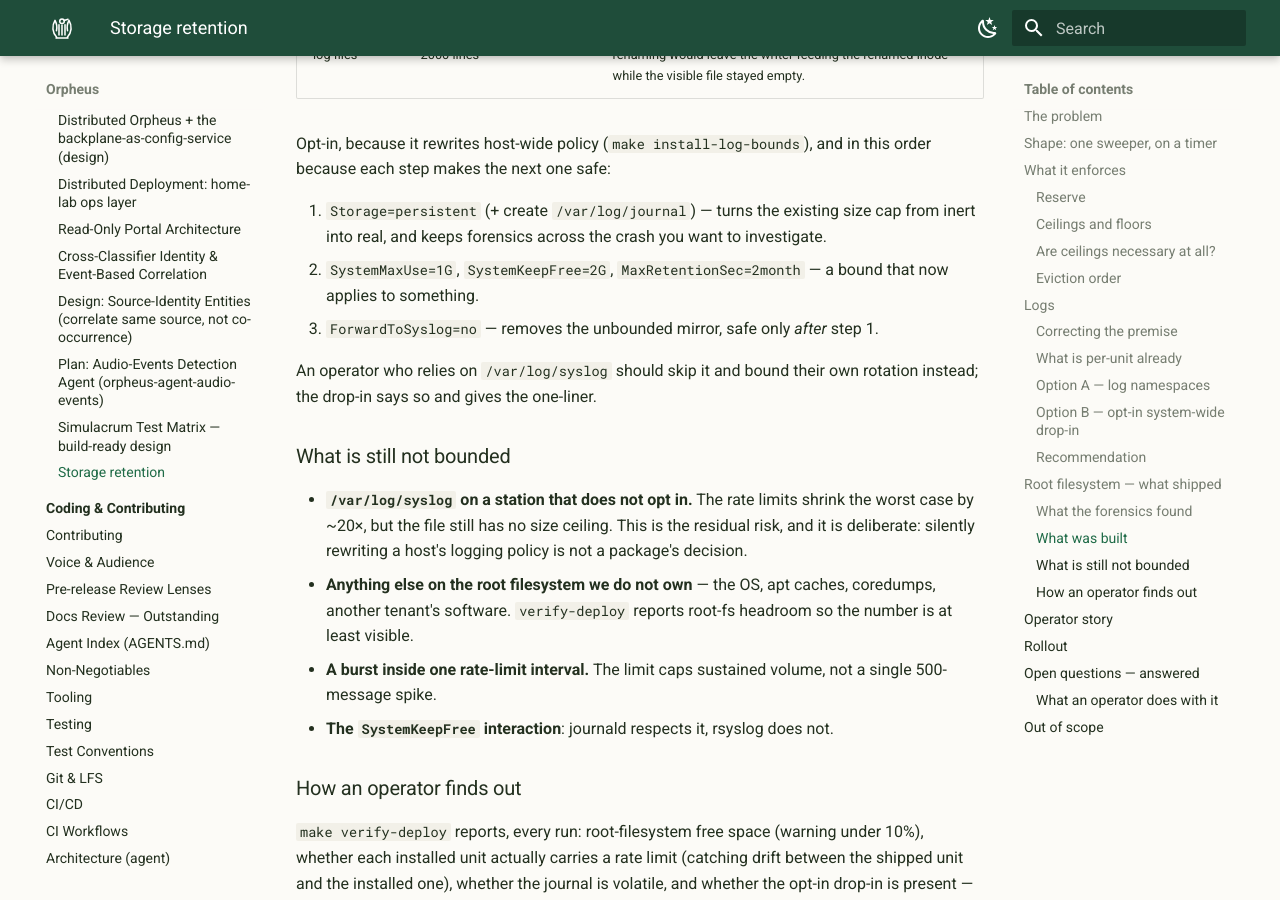
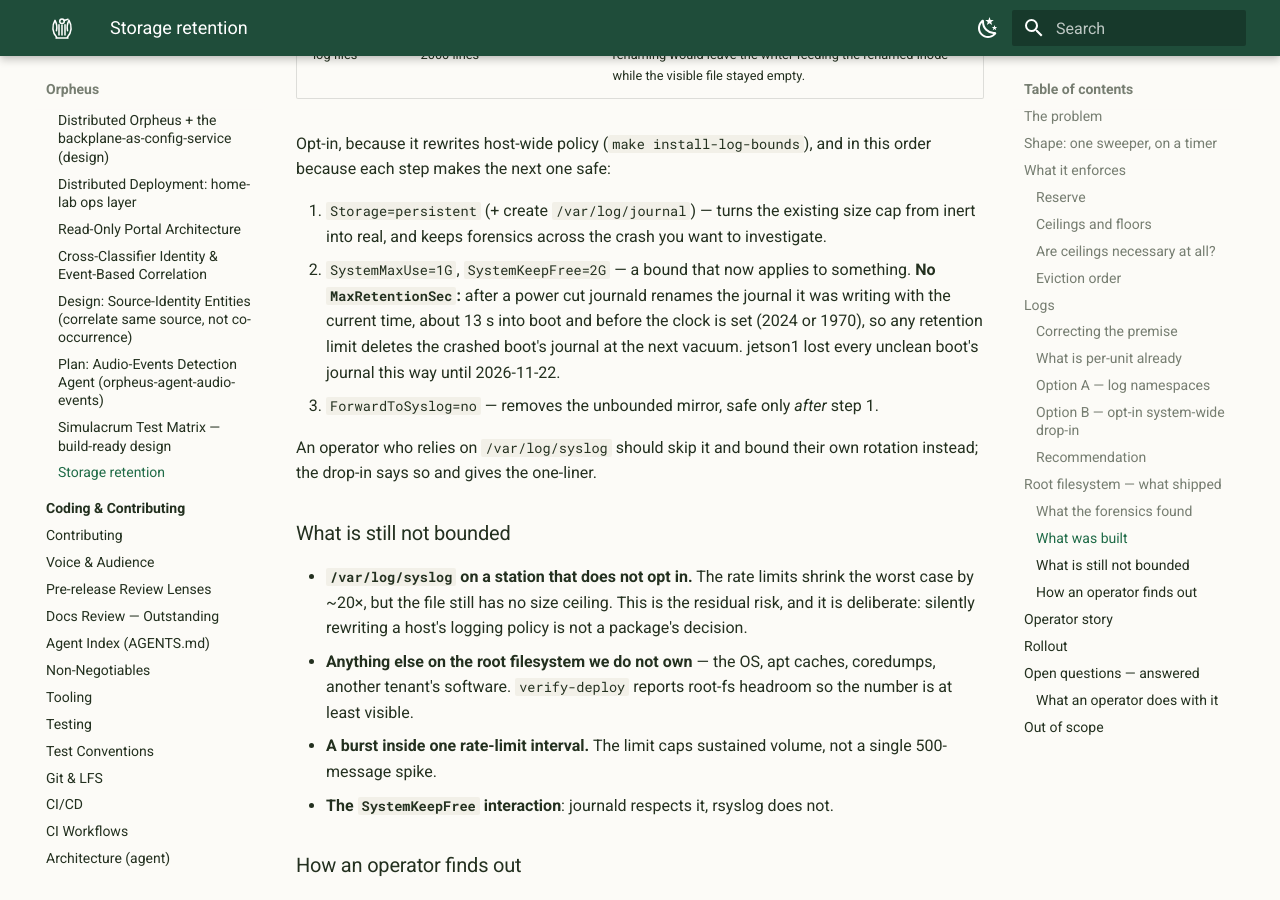
Before and after one commit to scottchronicity/orpheus, an MkDocs documentation site: the page built from docs/designs/storage-retention.md, in a window 1280 px wide and 900 px high, scrolled down 8973 px. Built offline with MkDocs 1.6.1 and Material for MkDocs 9.7.7, drawn with Linux system fonts in a browser that asks for light colours; some of the changed text lies outside the part shown.

Commit message:
fix(journald): keep the journal of a boot that lost power
After a power cut, journald finds the journal it was writing unclean and
renames it <name>@<now>-<random>.journal~. It does that ~13 s into boot,
before anything has set the clock, so <now> is the kernel's build date
(2024) or 1970. MaxRetentionSec=2month then deletes the file at the next
vacuum as years old: the journal of exactly the boot that crashed.

jetson1 lost the journal of every unclean boot this way (2026-11-21/22;
syslog shows each rename, no .journal~ survives).
Reproduced with journalctl's own vacuum on a scratch directory: a renamed
file stamped 2024-06-17 is deleted by --vacuum-time=2months, the same
file stamped now is kept. The clock guard cannot help: journald flushes
to disk before timesyncd or NTP run.

Drop MaxRetentionSec from the opt-in drop-in and from the Jetson baseline
(which had 2week). SystemMaxUse/SystemKeepFree still bound the journal.
verify-deploy now warns when a retention limit is in effect.

Residual: when the size cap is reached, vacuum still deletes by the time
in the file name, so a crash journal goes first then. It now survives
until that point instead of seconds.

```diff
--- a/docs/designs/storage-retention.md
+++ b/docs/designs/storage-retention.md
@@ -291,8 +291,8 @@ ones — to bound something that is already bounded at 4 GiB and currently using
 
 ### Option B — opt-in system-wide drop-in
 
-Keep `/etc/systemd/journald.conf.d/10-orpheus.conf` (`SystemMaxUse=2G`,
-`MaxRetentionSec=2month`) but **never install it silently**:
+Keep `/etc/systemd/journald.conf.d/10-orpheus.conf` (`SystemMaxUse=1G`,
+`SystemKeepFree=2G`) but **never install it silently**:
 
 - The deploy does not write it. `make verify-deploy` inspects the effective
   journald configuration and reports what it finds: the effective `SystemMaxUse`,
@@ -361,8 +361,12 @@ this order because each step makes the next one safe:
 1. `Storage=persistent` (+ create `/var/log/journal`) — turns the existing size
    cap from inert into real, and keeps forensics across the crash you want to
    investigate.
-2. `SystemMaxUse=1G`, `SystemKeepFree=2G`, `MaxRetentionSec=2month` — a bound
-   that now applies to something.
+2. `SystemMaxUse=1G`, `SystemKeepFree=2G` — a bound that now applies to
+   something. **No `MaxRetentionSec`:** after a power cut journald renames the
+   journal it was writing with the current time, about 13 s into boot and
+   before the clock is set (2024 or 1970), so any retention limit deletes the
+   crashed boot's journal at the next vacuum. jetson1 lost every unclean boot's
+   journal this way until 2026-11-22.
 3. `ForwardToSyslog=no` — removes the unbounded mirror, safe only *after* step 1.
 
 An operator who relies on `/var/log/syslog` should skip it and bound their own
```
Also changed, not shown: 4 other files.
